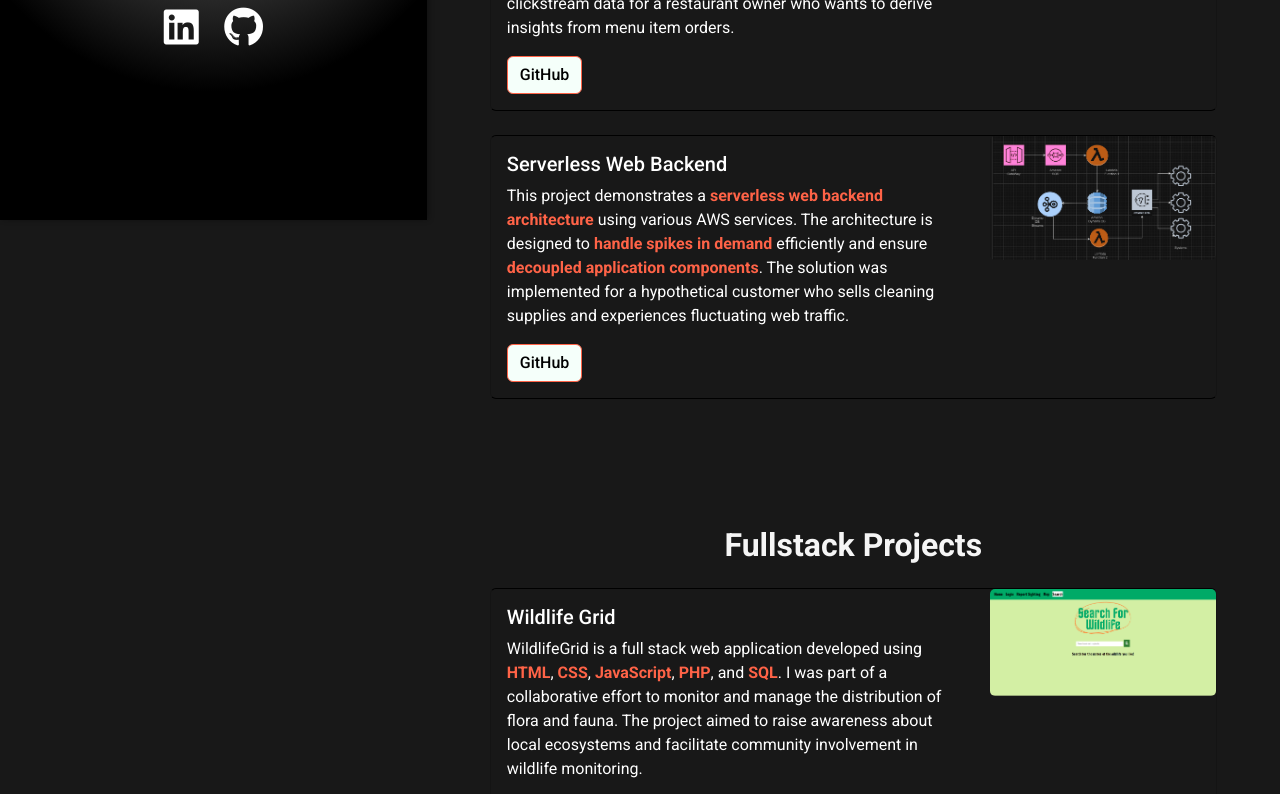
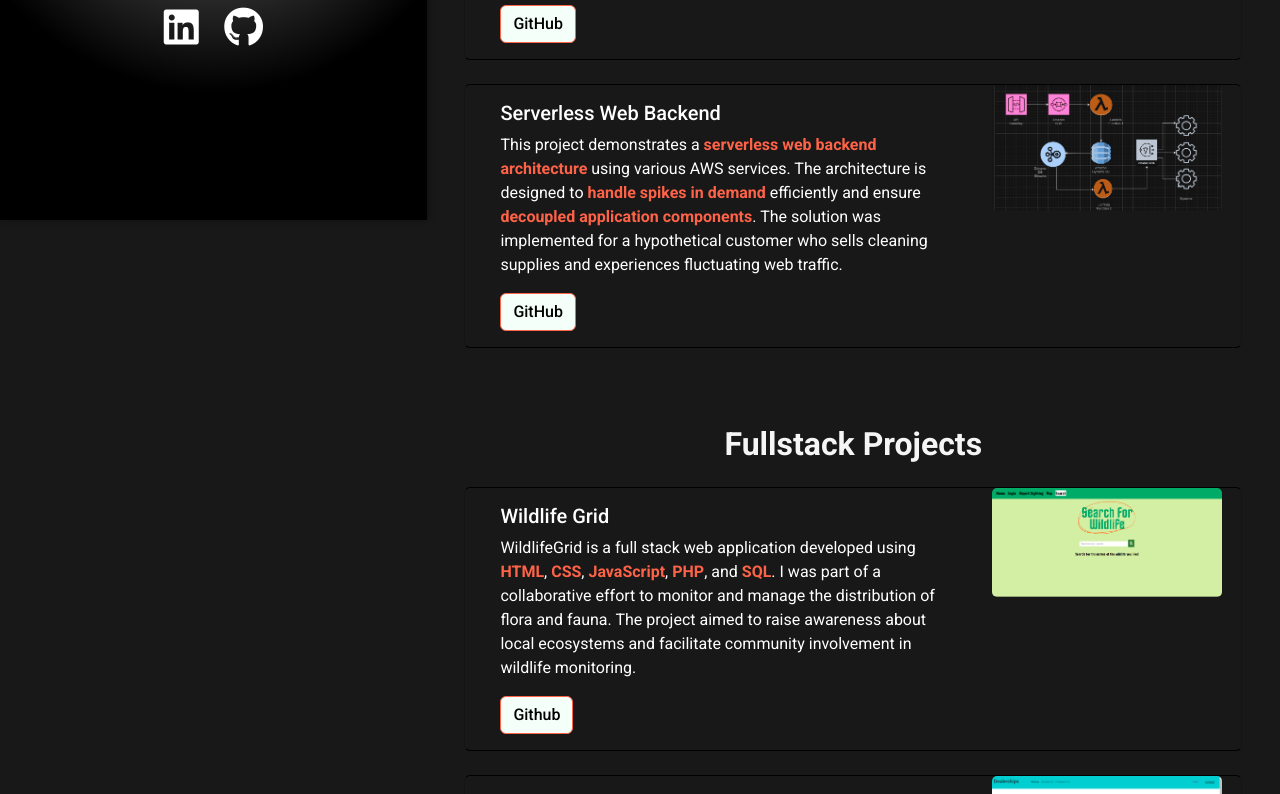
Before and after one commit to a1monge/my-portfolio, a React (Create React App) app: page / in a window 1280 px wide. Shown: the part 580-1374 px from the top of the page. Built offline with nearby package versions, Linux system fonts and the light colour scheme.

Commit message:
fixed spacing

```diff
--- a/src/App.css
+++ b/src/App.css
@@ -96,6 +96,8 @@ body {
   padding: 2vw;
   /* Responsive padding */
   overflow-x: hidden;
+  margin-right: 0;
+  /* Ensure no extra space on the right */
 }
 
 /* Sections */
@@ -103,11 +105,14 @@ body {
 .FrontEnd-section,
 .skills-section,
 .FullStack-section,
-.cloud-section,
 .contact-section {
   font-family: 'Roboto', sans-serif !important;
-  padding: 4vw 2vw;
-  /* Responsive padding */
+  margin-top: 6vw;
+  /* Adds vertical space above section titles */
+}
+
+.cloud-section {
+  font-family: 'Roboto', sans-serif !important;
 }
 
 /* Skills */
@@ -141,6 +146,9 @@ body {
   background-color: #181818 !important;
   margin-bottom: 2vw;
   /* Responsive margin */
+  padding-left: 1.5vw;
+  /* Adjust padding inside cards */
+  padding-right: 1.5vw;
   border-radius: 8px;
   border-top: 1px solid black !important;
   border-bottom: 1px solid black !important;
@@ -332,7 +340,6 @@ body {
     /* Responsive margin */
   }
 
-
   .skill {
     flex: 1 1 75px;
     max-width: 75px;
--- a/src/components/BackEnd.js
+++ b/src/components/BackEnd.js
@@ -1,5 +1,6 @@
 import React from 'react';
 import '../App.css';
+import card from '../img/card.png';
 
 const BackEnd = () => {
     return (
@@ -30,6 +31,9 @@ const BackEnd = () => {
                                 <a href="https://github.com/a1monge/Deck-of-Cards" className="btn btn-primary" target="_blank" rel="noopener noreferrer">GitHub</a>
                             </div>
                         </div>
+                        <div className="col-md-4">
+                            <img src={card} className="card-img" alt="Card" />
+                        </div>
                     </div>
                 </div>
             </div>
--- a/src/components/Featured.js
+++ /dev/null
@@ -1,68 +0,0 @@
-import React from 'react';
-import '../App.css';
-import collab from '../img/collab.png';
-import galaga from '../img/Galaga.png';
-import restaurant from '../img/restaurant.png';
-import dealership from '../img/deployed_loggedin.png';
-
-const Featured = () => {
-    const projects = [
-        {
-            title: "Wildlife Grid",
-            description: "WildlifeGrid is a full stack web application developed using <strong>HTML</strong>, <strong>CSS</strong>, <strong>JavaScript</strong>, <strong>PHP</strong>, and <strong>SQL</strong>. I was part of a collaborative effort to monitor and manage the distribution of flora and fauna. The project aimed to raise awareness about local ecosystems and facilitate community involvement in wildlife monitoring.",
-            githubLink: "https://github.com/a1monge/WildlifeGrid.com.git",
-            img: collab
-        },
-        {
-            title: "Car Dealership",
-            description: "The Full Stack Developer Capstone Project is a comprehensive demonstration of skills in developing a web application from scratch, incorporating both front-end and back-end components including <strong>React</strong>, <strong>HTML/CSS</strong>, <strong>JavaScript</strong>, <strong>Python</strong>, <strong>Django</strong>, and <strong>npm</strong>",
-            appLink: null,
-            githubLink: "https://github.com/a1monge/xrwvm-fullstack_developer_capstone.git",
-            img: dealership
-        },
-        {
-            title: "Restaurant",
-            description: "This website is a <strong>fully responsive web application</strong> developed using <strong>React </strong>, <strong>HTML/CSS </strong>, <strong>JavaScript </strong>,and <strong>npm</strong>. The project showcases my front-end development skills, including dynamic content rendering, responsive design with <strong>Bootstrap</strong>, and modern, intuitive interfaces.",
-            appLink: null,
-            githubLink: "https://github.com/a1monge/Restaurant-Website.git",
-            img: restaurant
-        },
-        {
-            title: "Galaga Game",
-            description: "This was a personal project in which I created an imitation game of the old arcade game Galaga using <strong>JavaScript</strong> and <strong>HTML</strong>. In this game you control a spaceship at the bottom of the screen. Your objective is to shoot down the waves of enemies that appear from the top of the screen while avoiding their projectiles. The game keeps track of your score, which increases as you destroy enemies. The game ends when an enemy projectile hits your spaceship. Use the WASD keys to move and use the spacebar to shot projectiles.",
-            appLink: "https://a1monge.github.io/Galaga_Game/",
-            githubLink: "https://github.com/a1monge/Galaga_Game.git",
-            img: galaga
-        },
-        // Other projects
-    ];
-
-    return (
-        <section id='Featured' className="featured-section">
-            <div className="container">
-                <h2 className="text-center mb-4">Development Projects</h2>
-                {projects.map((project, index) => (
-                    <div className="card mb-4" key={index}>
-                        <div className="row no-gutters">
-                            <div className="col-md-8">
-                                <div className="card-body">
-                                    <h5 className="card-title">{project.title}</h5>
-                                    <p className="card-text" dangerouslySetInnerHTML={{ __html: project.description }}></p>
-                                    <a href={project.githubLink} className="btn btn-primary" target="_blank" rel="noopener noreferrer">Github</a>
-                                    {project.appLink && (
-                                        <a href={project.appLink} className="btn btn-primary" target="_blank" rel="noopener noreferrer">Static App</a>
-                                    )}
-                                </div>
-                            </div>
-                            <div className="col-md-4">
-                                <img src={project.img} className="card-img" alt={`${project.title} screenshot`} />
-                            </div>
-                        </div>
-                    </div>
-                ))}
-            </div>
-        </section>
-    );
-}
-
-export default Featured;
```
Also changed, not shown: src/App.js (+3 -4 lines), src/img/card.png (added).
